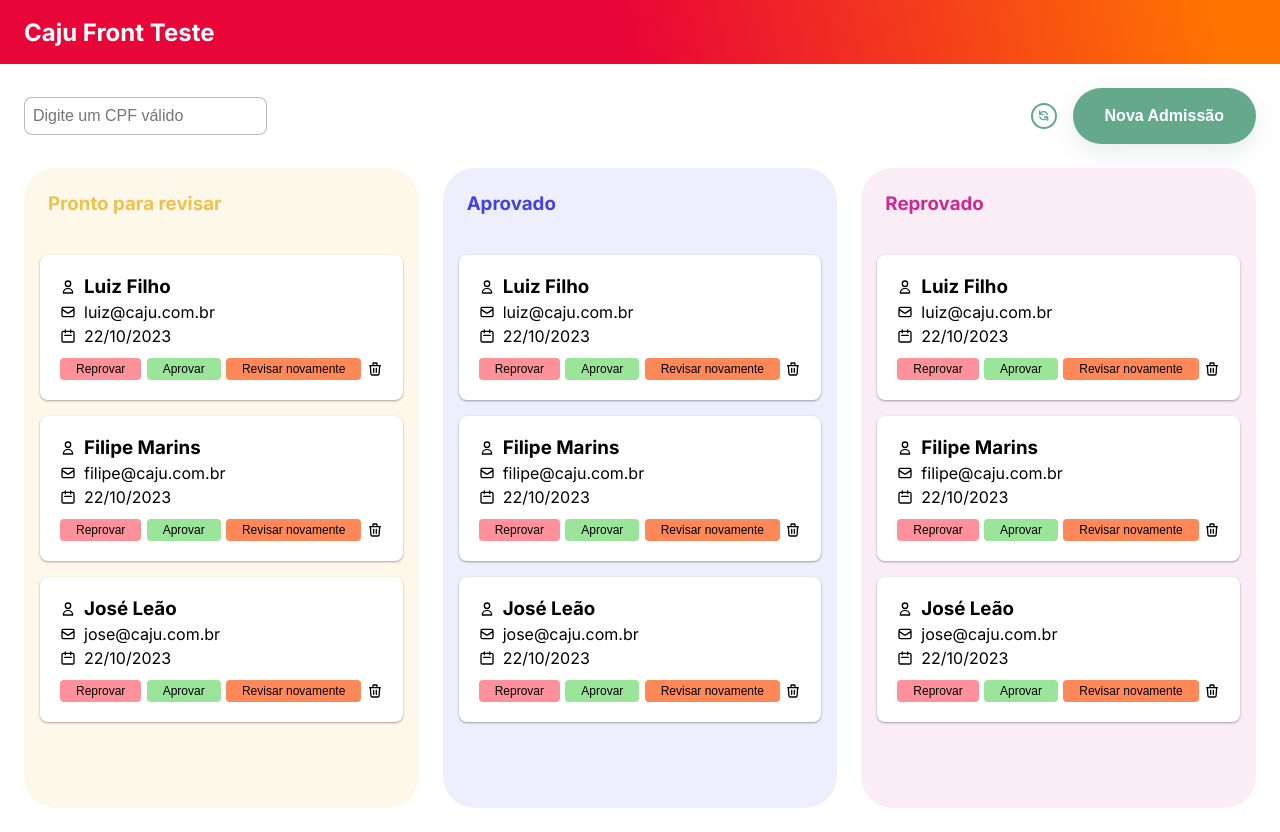
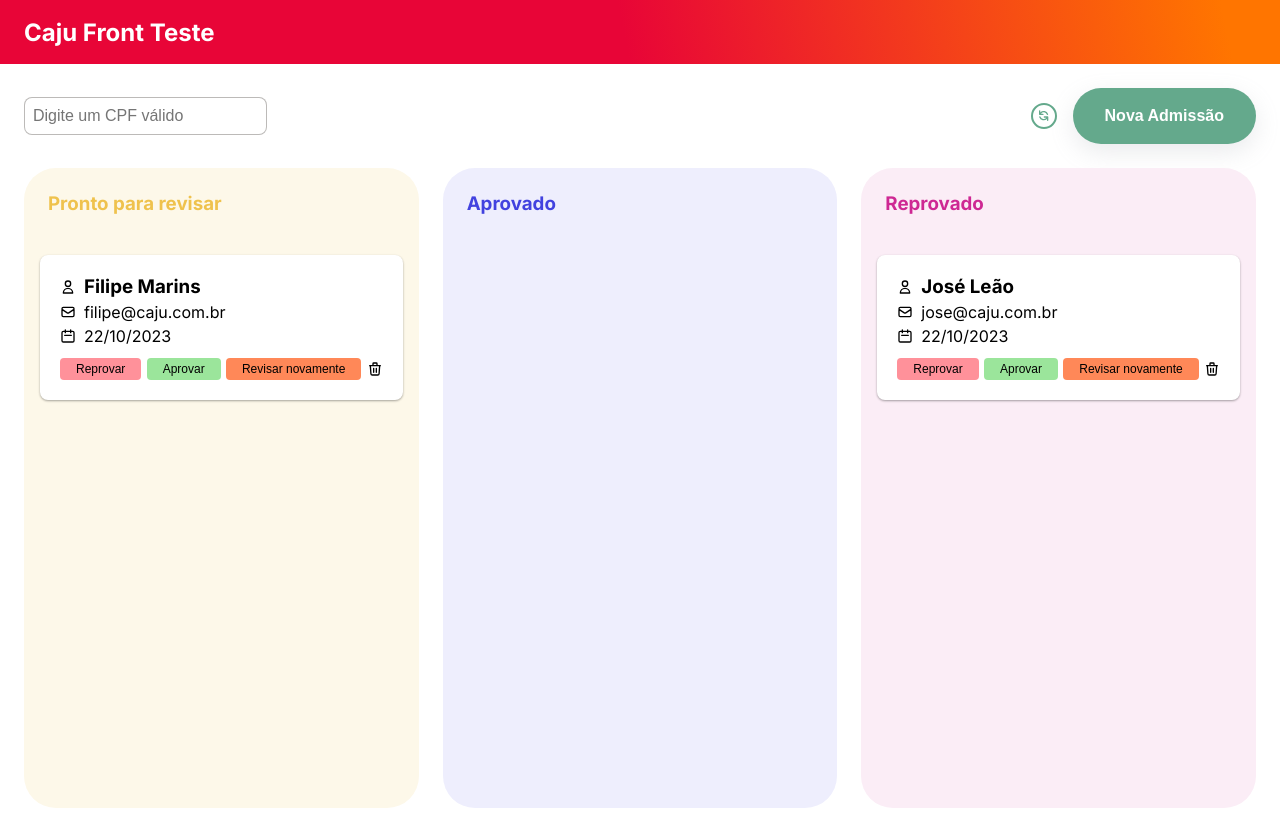
Before and after one commit to julian-kuroiwa/caju-frontend-challenge, a React (Vite) app: page /#/dashboard in a window 1280 px wide. Built offline with nearby package versions, Linux system fonts and the light colour scheme; data requests are answered from the project's data file.

Commit message:
feat: filter registration by status

```diff
--- a/src/pages/Dashboard/components/Columns/index.tsx
+++ b/src/pages/Dashboard/components/Columns/index.tsx
@@ -11,25 +11,30 @@ const allColumns = [
 type Props = {
   registrations?: any[];
 };
-const Collumns = (props: Props) => {
+const Collumns = ({registrations}: Props) => {
+  const filteredRegistration = (status: string) => {
+    return registrations?.filter((registration) => registration.status === status)
+      .map((registration) => {
+      return (
+        <RegistrationCard
+          data={registration}
+          key={registration.id}
+        />
+      );
+    })
+  }
+
   return (
     <S.Container>
-      {allColumns.map((collum) => {
+      {allColumns.map(({status, title}) => {
         return (
-          <S.Column status={collum.status} key={collum.title}>
+          <S.Column status={status} key={title}>
             <>
-              <S.TitleColumn status={collum.status}>
-                {collum.title}
+              <S.TitleColumn status={status}>
+                {title}
               </S.TitleColumn>
               <S.CollumContent>
-                {props?.registrations?.map((registration) => {
-                  return (
-                    <RegistrationCard
-                      data={registration}
-                      key={registration.id}
-                    />
-                  );
-                })}
+                {filteredRegistration(status)}
               </S.CollumContent>
             </>
           </S.Column>
```
